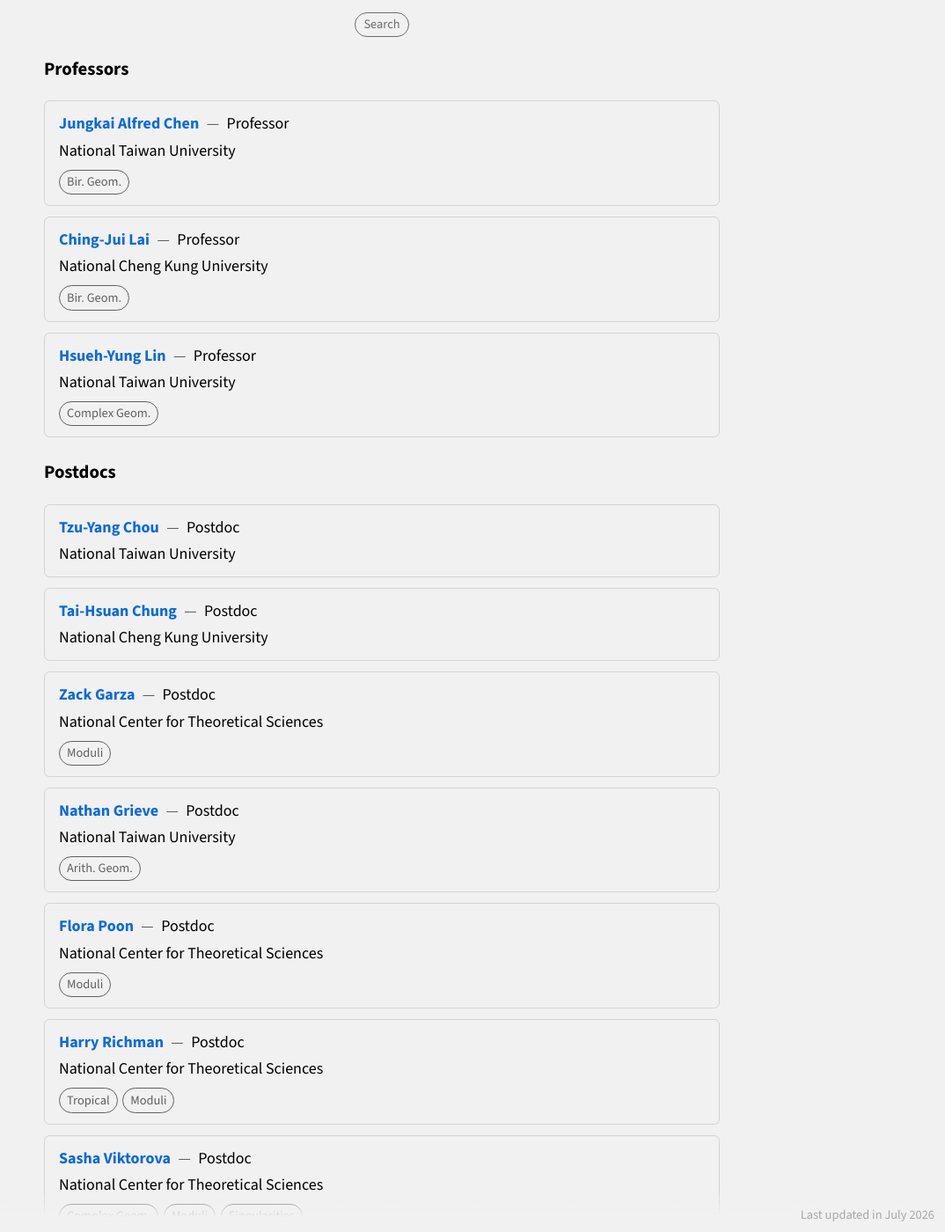
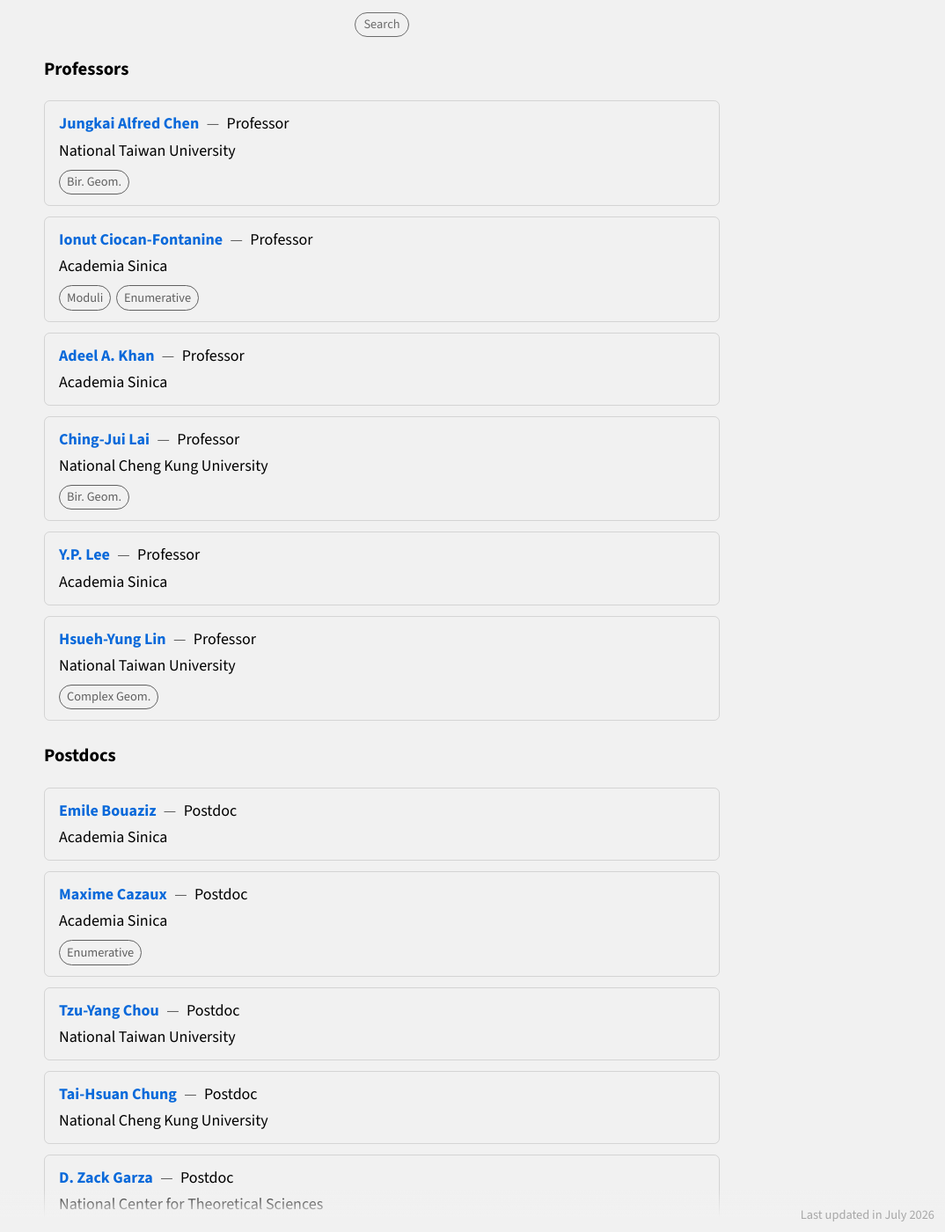
Before and after one commit to taiwan-ag/taiwan-ag.github.io, a Jekyll site: the page built from people.md, in a window 1280 px wide and 1400 px high, scrolled down 216 px. Shown: the whole window at 88% size, without its empty margins (206-1280 px from the left). Built offline with Jekyll 4.4.1, drawn with Linux system fonts in a browser that asks for light colours; some of the changed text lies outside the part shown.

Commit message:
Add Academia Sinica algebraic geometers to the People page
Use display names as shown on each person's own homepage.

Co-Authored-By: Claude Sonnet 5 <noreply@anthropic.com>
Claude-Session: https://claude.ai/code/session_01Eon8xtEqo4VMYL9knp2LSv

```diff
--- a/_data/people.yml
+++ b/_data/people.yml
@@ -38,6 +38,25 @@ algebraic_geometers:
     research_interests: ["complex-geometry"]
     url: "https://homepage.ntu.edu.tw/~hsuehyunglin/"
 
+  - name: "Ionut Ciocan-Fontanine"
+    surname: "Ciocan-Fontanine"
+    institution: "Academia Sinica"
+    position: "Professor"
+    research_interests: ["moduli-spaces", "enumerative-geometry"]
+    url: "https://www.math.sinica.edu.tw/members/a2b7f704-253d-40fc-ad6e-ed10a2ccd037"
+
+  - name: "Adeel A. Khan"
+    surname: "Khan"
+    institution: "Academia Sinica"
+    position: "Professor"
+    url: "https://www.preschema.com/"
+
+  - name: "Y.P. Lee"
+    surname: "Lee"
+    institution: "Academia Sinica"
+    position: "Professor"
+    url: "https://idv.sinica.edu.tw/ypleemath/"
+
   - name: "Hajime Nakahashi"
     surname: "Nakahashi"
     institution: "National Taiwan University"
@@ -69,7 +88,7 @@ algebraic_geometers:
     research_interests: ["arithmetic-geometry"]
     url: "https://sites.google.com/view/nathan-grieve"
 
-  - name: "Zack Garza"
+  - name: "D. Zack Garza"
     surname: "Garza"
     institution: "National Center for Theoretical Sciences"
     position: "Postdoc"
@@ -93,3 +112,45 @@ algebraic_geometers:
     institution: "National Cheng Kung University"
     position: "Postdoc"
     url: "https://sites.google.com/view/tai-hsuanchung/"
+
+  - name: "Emile Bouaziz"
+    surname: "Bouaziz"
+    institution: "Academia Sinica"
+    position: "Postdoc"
+    url: "https://sites.google.com/view/emile-bouaziz-math/home"
+
+  - name: "Maxime Cazaux"
+    surname: "Cazaux"
+    institution: "Academia Sinica"
+    position: "Postdoc"
+    research_interests: ["enumerative-geometry"]
+    url: "https://sites.google.com/as.edu.tw/maxime-cazaux-webpage/"
+
+  - name: "Irit Huq-Kuruvilla"
+    surname: "Huq-Kuruvilla"
+    institution: "Academia Sinica"
+    position: "Postdoc"
+    research_interests: ["enumerative-geometry"]
+    url: "https://irit.hk/"
+
+  - name: "Andy Jia Zhi Jiang"
+    surname: "Jiang"
+    institution: "Academia Sinica"
+    position: "Postdoc"
+
+  - name: "Yuki Koto"
+    surname: "Koto"
+    institution: "Academia Sinica"
+    position: "Postdoc"
+
+  - name: "Borislav Mladenov"
+    surname: "Mladenov"
+    institution: "Academia Sinica"
+    position: "Postdoc"
+
+  - name: "Özge Ülkem"
+    surname: "Ülkem"
+    institution: "Academia Sinica"
+    position: "Postdoc"
+    research_interests: ["arithmetic-geometry"]
+    url: "https://sites.google.com/view/ozgeulkem/"
```
